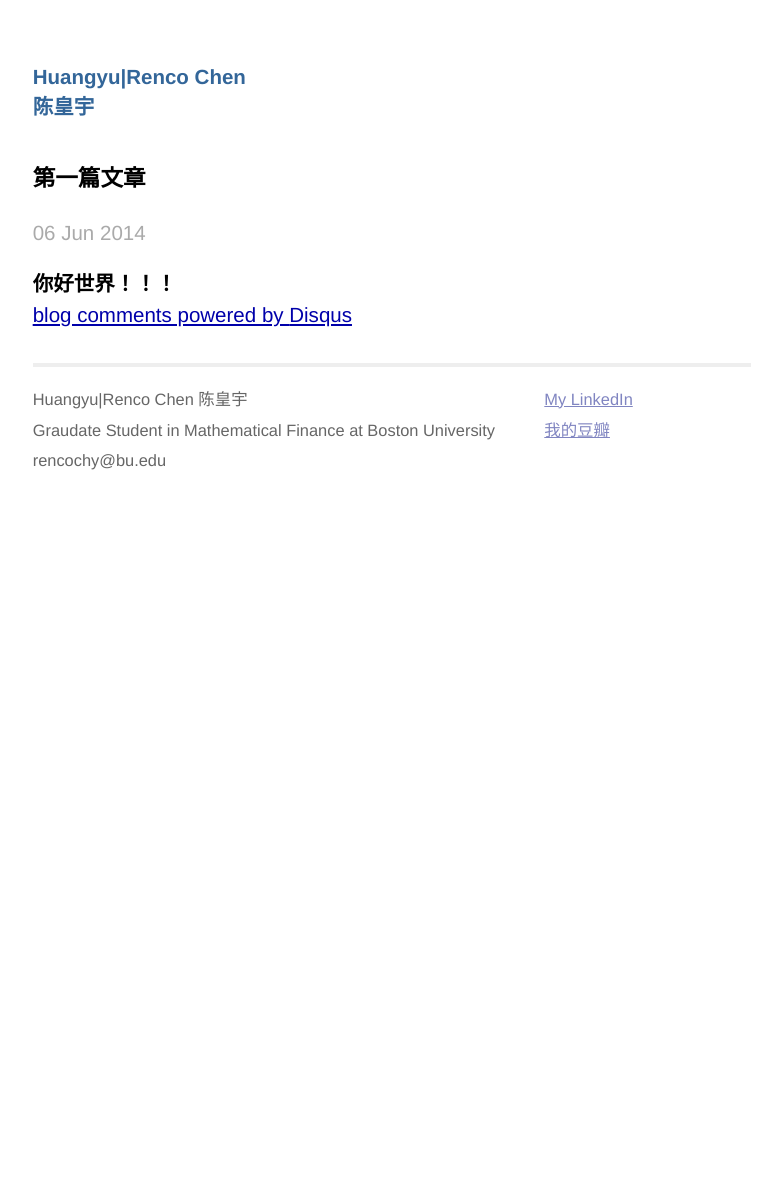
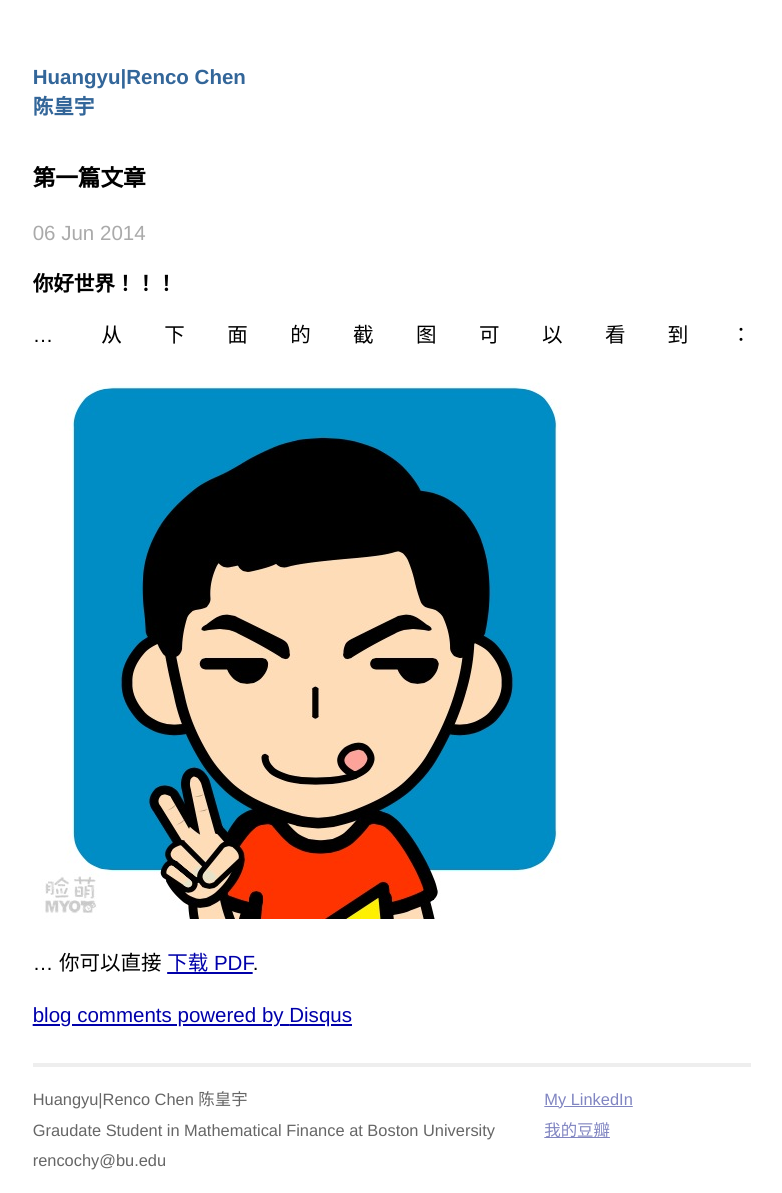
Before and after one commit to Renco/Renco.github.io, a Jekyll site: the page built from _posts/2014-06-06-第一篇文章.md, in a window 1280 px wide. Shown: the whole page, without its empty margins (248-1030 px from the left). Built offline with Jekyll 4.4.1, drawn with Linux system fonts in a browser that asks for light colours; comment, search, counter and statistics services are not loaded; before the commit the page ends 962 px from its top, so only the background shows below that.

Commit message:
pdf and images

```diff
--- a/_posts/2014-06-06-第一篇文章.md
+++ b/_posts/2014-06-06-第一篇文章.md
@@ -7,3 +7,8 @@ title: 第一篇文章
 
 
 ##你好世界！！！
+
+… 从下面的截图可以看到：
+![有帮助的截图]({{ site.url }}/assets/123.jpg)
+
+… 你可以直接 [下载 PDF]({{ site.url }}/assets/mydoc.pdf).
```
Also changed, not shown: assets/123.jpg (added), 1 other file.
